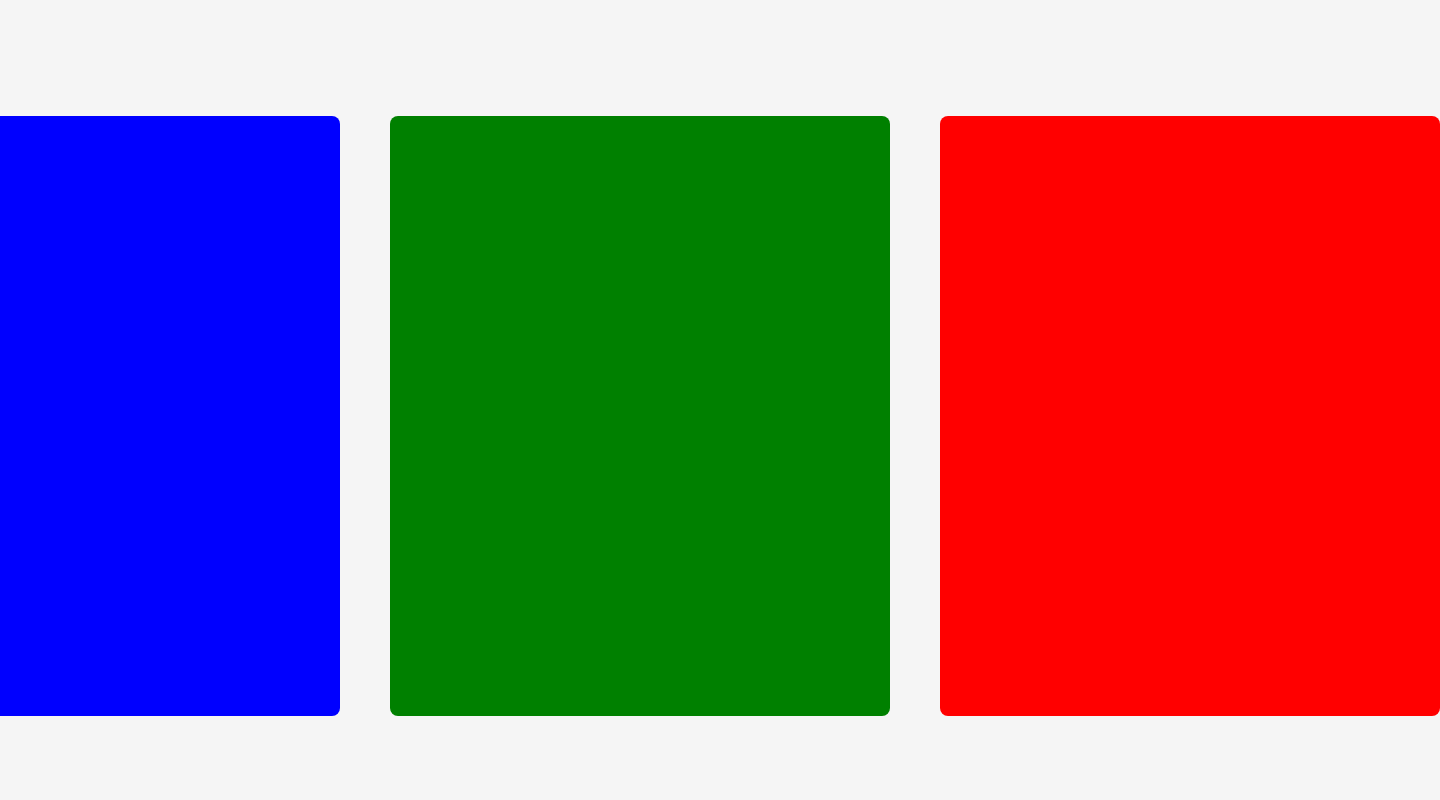
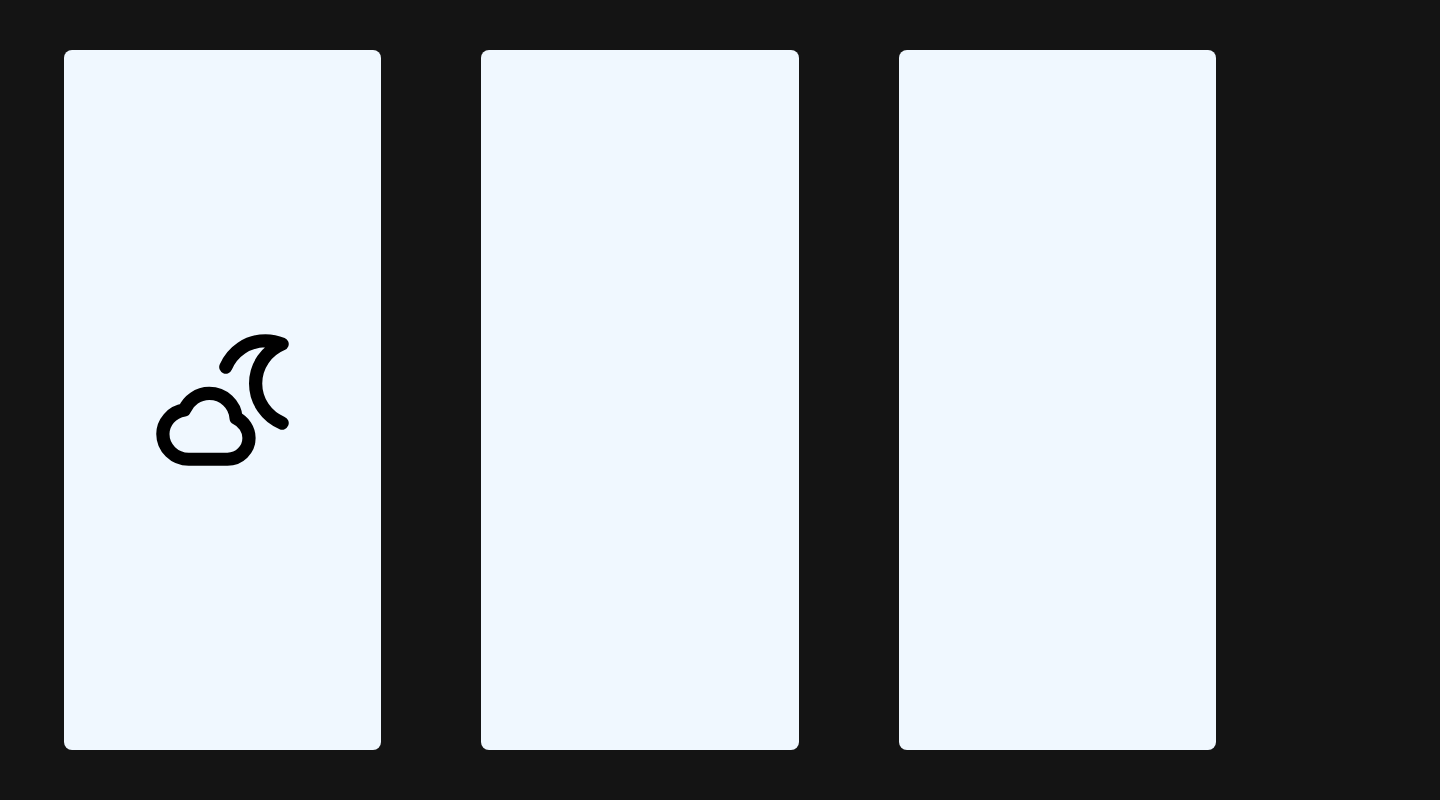
Before and after one commit to MichaelYorman/henrijorcom, a React (Vite) app: page / in a window 1280 px wide. Shown: the top 800 px of the page, 1440 px wide, since content can reach past the window. Built offline with nearby package versions, Linux system fonts and the light colour scheme.

Commit message:
rework jatkuu

```diff
--- a/src/App.jsx
+++ b/src/App.jsx
@@ -2,6 +2,7 @@ import {BrowserRouter as Router,Route,Routes} from "react-router-dom";
 import Home from "./components/Home";
 import About from "./components/About";
 import Portfolio from "./components/Portfolio";
+import Footer from "./components/Footer";
 
 function App() {
 
@@ -16,6 +17,7 @@ function App() {
     <Route path="portfolio" element={<Portfolio/>} />
 </Routes>
 </Router>
+    <Footer/>
     </div>
     </div>
     </>
--- a/src/components/About.jsx
+++ b/src/components/About.jsx
@@ -1,13 +1,19 @@
+import '../styles/About.css';
+
 function About() {
     return (
         <>
         <div>
+        <div className="about-flex-wrapper">
+        <div className="about-flex-container">
         <h1>Greetings!</h1>
         <br/>
         <p>I'm Henri. I am currently a student in programming education in Riveria.</p>
         <p>I am learning website programming and designing. I may become an entrepreneur in the future.</p>
         <p>I am interested in arts, crafts, fashion and design. I aspire to make great work of art someday.</p>
         </div>
+        </div>
+        </div>
         </>
     )
 }
--- a/src/components/Home.jsx
+++ b/src/components/Home.jsx
@@ -6,17 +6,19 @@ function Home() {
         <>
         <div>
         <main>
-        <div className="flex-wrapper">
-        <div className="flex-container">
-        <section className="grid-container">
+        <div className="home-flex-wrapper">
+        <div className="home-flex-container">
+        <section className="home-grid-container">
         <NavLink to="/about">
-        <div className="card-1"></div>
+        <div className="card card-1">
+        <img className="img1" src="images/cloud-moon-svgrepo-com.svg"/>
+        </div>
         </NavLink>
         <NavLink to="/resume">
-        <div className="card-2"></div>
+        <div className="card card-2"></div>
         </NavLink>
         <NavLink to="/portfolio">
-        <div className="card-3"></div>
+        <div className="card card-3"></div>
         </NavLink>
         </section>
         </div>
--- a/src/styles/About.css
+++ b/src/styles/About.css
@@ -0,0 +1,18 @@
+.about-flex-wrapper {
+    display:flex;
+    height:100vh;
+}
+
+.about-flex-container {
+    display:flex;
+    flex-direction:row;
+    width:90%;
+    height:auto;
+    margin:0 auto;
+    justify-content:center;
+    background-color:white;
+    margin-top:200px;
+    margin-left:100px;
+    margin-right:200px;
+
+}
--- a/src/styles/Footer.css
+++ b/src/styles/Footer.css
@@ -17,9 +17,6 @@
   gap:10px;
   padding:10px;
   margin-top:10px;
-  background-color: aliceblue;
-}
-.Contact h2 {
   text-decoration: underline;
 }
 .logo {
--- a/src/styles/Home.css
+++ b/src/styles/Home.css
@@ -1,37 +1,52 @@
-.flex-wrapper {
+.home-flex-wrapper {
     display:flex;
     justify-content:center;
     align-items:center;
     height:100vh;
-    padding:1rem;
 }
 
-.flex-container {
+.home-flex-container {
+    display:flex;
+    flex-direction:row;
+    width:90%;
+    height:auto;
+    margin:0 auto;
+    justify-content:center;
+}
+
+.home-grid-container {
+  display: grid;
+  grid-template-columns: repeat(3,1fr);
+  grid-auto-rows:700px;
+  gap:100px;
+}
+
+.card {
     display:flex;
     flex-direction:column;
-    justify-content: center;
-    align-items: center;
+    justify-content:center;
+    align-items:center;
+    height:100%;
+    width:100%;
+    border-radius:8px;
 }
 
-.grid-container {
-  display: grid;
-  grid-template-columns: repeat(3, 1fr);
-  gap:50px;
+.card-1 {
+}
+.card-2 {
+}
+.card-3 {
 }
 
-.card-1,
-.card-2,
-.card-3 {
-    width:500px;
-    height:600px;
-    border-radius:8px;
+.card-1,.card-2,.card-3 {
+    background-color: aliceblue;
 }
-.card-1 {
-    background-color: blue;
+
+.card:hover {
+  transform: translateY(-5px);
+  box-shadow: 0 4px 10px rgba(0, 0, 0, 0.15);
 }
-.card-2 {
-    background-color: green;
+
+.img1 {
+    width:50%;
 }
-.card-3 {
-    background-color:red;
-}
--- a/src/styles/index.css
+++ b/src/styles/index.css
@@ -3,7 +3,7 @@ html,body {
     padding:0;
     font-size: 16px;
     font-family: Arial, sans-serif;
-    background-color:whitesmoke;
+    background-color:rgb(20, 20, 20);
   }
 
 .site {
```
Also changed, not shown: public/images/cloud-moon-svgrepo-com.svg (added).
